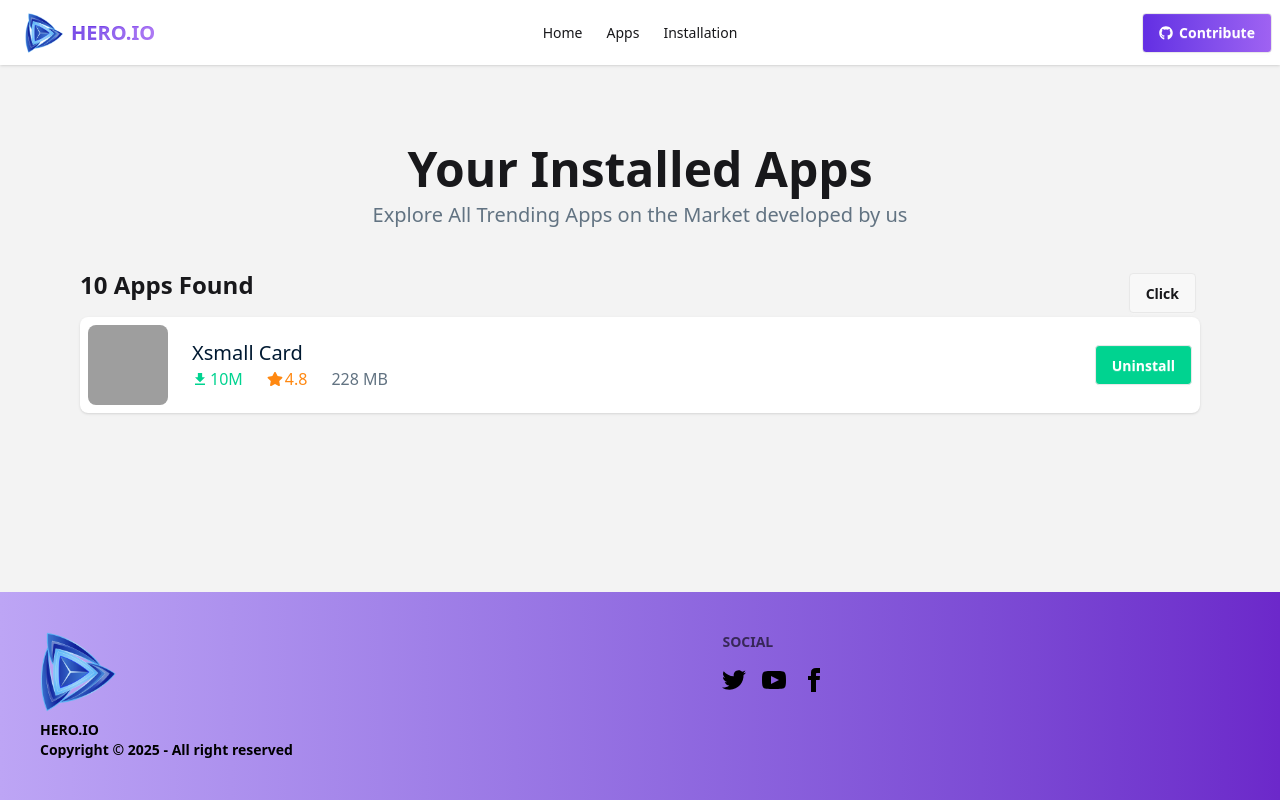
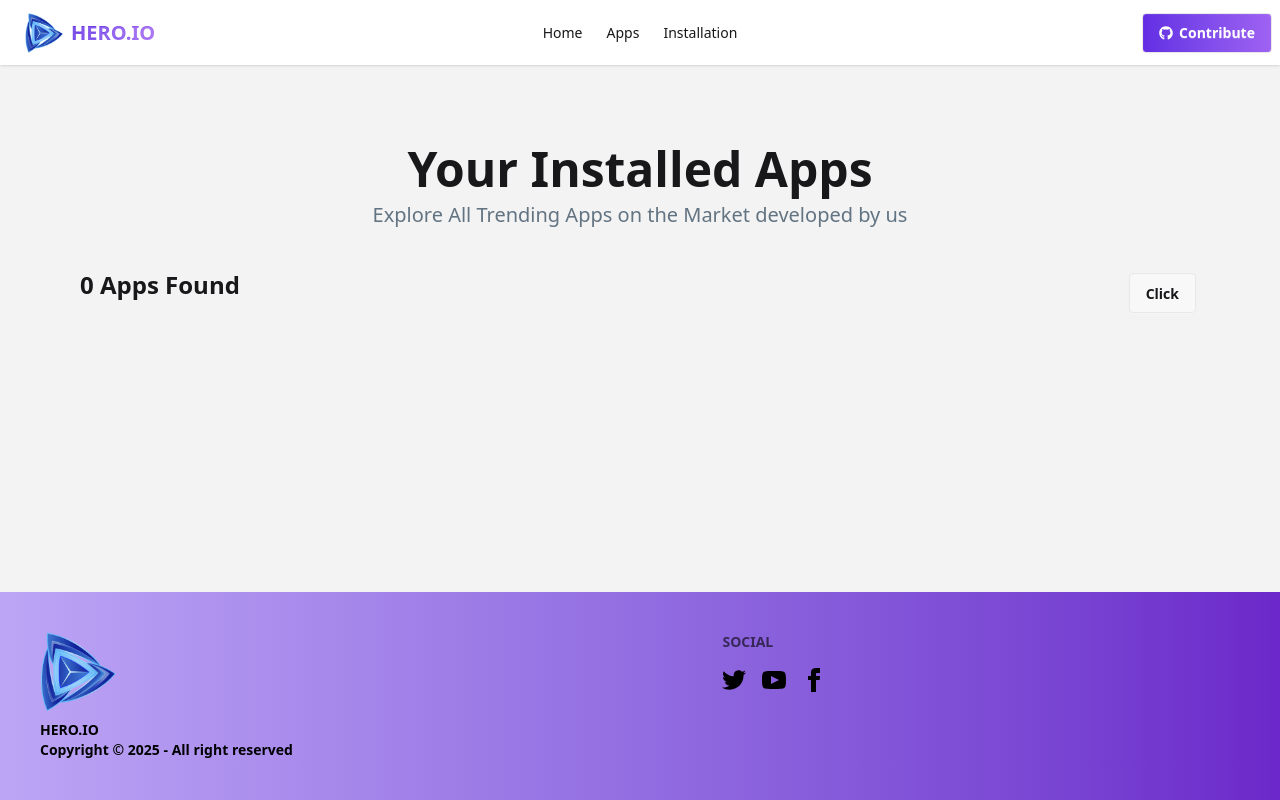
Before and after one commit to KnoxNeon/B12A08, a React (Vite) app: page /installation in a window 1280 px wide. Built offline with nearby package versions, Linux system fonts and the light colour scheme; grey boxes are pictures that could not be loaded.

Commit message:
add installed apps and localstorage

```diff
--- a/src/Pages/AppDetails.jsx
+++ b/src/Pages/AppDetails.jsx
@@ -1,7 +1,7 @@
 import React from 'react'
-import { useParams } from 'react-router' // ← Fixed import (was 'react-router')
+import { useParams } from 'react-router'
 import useApps from '../Hooks/useApps'
-import { Star, Download } from 'lucide-react' // Optional: for nice icons
+import { Star, Download } from 'lucide-react'
 
 const AppDetails = () => {
   const { id } = useParams()
@@ -11,62 +11,78 @@ const AppDetails = () => {
 
   if (loading) return <p>Loading......</p>
 
+  const {companyName, description, downloads, image, ratingAvg, reviews, size, title} = app || {}
+
+  const handleInstall = () => {
+    const existingList = JSON.parse(localStorage.getItem('installed') || '[]')
+    let updatedList = []
+
+    if(existingList){
+      const isDuplicate = existingList.some(a => a.id === app.id)
+      if(isDuplicate) return alert('the app is already installed')
+      updatedList = [...existingList, app]
+    }else{
+      updatedList.push(app)
+    }
+    localStorage.setItem('installed', JSON.stringify(updatedList))
+  }
+
   return (
     <div className="min-h-screen bg-gray-50 py-8">
       <div className="max-w-4xl mx-auto bg-white rounded-2xl shadow-xl overflow-hidden">
-        {/* Top Section - App Info */}
+
         <div className="p-6 sm:p-8">
           <div className="flex flex-col sm:flex-row gap-6">
-            {/* App Icon - Fixed size */}
+
             <div className="shrink-0">
               <img
-                src={app.image}
-                alt={app.title}
+                src={image}
+                alt={title}
                 className="w-32 h-32 sm:w-40 sm:h-40 rounded-3xl object-cover shadow-lg"
               />
             </div>
 
-            {/* App Details */}
+
             <div className="flex-1">
               <h1 className="text-2xl sm:text-3xl font-bold text-gray-900">
-                {app.title}
+                {title}
               </h1>
               <p className="text-sm text-gray-600 mt-1">
-                Developed by {app.companyName}
+                Developed by {companyName}
               </p>
 
-              {/* Stats Row */}
+
               <div className="flex flex-wrap items-center gap-6 mt-4 text-sm text-gray-600">
                 <div className="flex items-center gap-1">
                   <Download className="w-4 h-4" />
-                  <span>{app.downloads}M+ Downloads</span>
+                  <span>{downloads}M+ Downloads</span>
                 </div>
                 <div className="flex items-center gap-1">
                   <Star className="w-4 h-4 text-yellow-500 fill-yellow-500" />
-                  <span>{app.ratingAvg} Rating</span>
+                  <span>{ratingAvg} Rating</span>
                 </div>
                 <div>
-                  <span>{app.reviews}K Reviews</span>
+                  <span>{reviews}K Reviews</span>
                 </div>
                 <div className="text-gray-500">
-                  {app.size} MB
+                  {size} MB
                 </div>
               </div>
 
-              {/* Install Button */}
-              <button className="mt-6 px-10 py-3 bg-green-500 hover:bg-green-600 text-white font-semibold rounded-full transition-all shadow-md hover:shadow-lg">
+
+              <button onClick={handleInstall} className="mt-6 px-10 py-3 bg-green-500 hover:bg-green-600 text-white font-semibold rounded-full transition-all shadow-md hover:shadow-lg">
                 Install Now ({app.size} MB)
               </button>
             </div>
           </div>
 
-          {/* Description */}
+
           <div className="mt-10 text-gray-700 leading-relaxed text-sm sm:text-base">
             <h2 className="text-xl font-semibold mb-4">About this app</h2>
             <p className="whitespace-pre-line">{app.description}</p>
           </div>
 
-          {/* Optional: Ratings breakdown */}
+
           {app.ratings && (
             <div className="mt-10">
               <h3 className="text-lg font-semibold mb-4">Ratings & Reviews</h3>
--- a/src/Pages/Installation.jsx
+++ b/src/Pages/Installation.jsx
@@ -1,14 +1,22 @@
-import React from 'react'
+import React, { useEffect, useState } from 'react'
 import { IoMdDownload } from "react-icons/io";
 import { FaStar } from "react-icons/fa";
 
 const Installation = () => {
+  const [installed, setInstalled] = useState([])
+  useEffect(()=>{
+    const existingList = JSON.parse(localStorage.getItem('installed'))
+    if(existingList){
+      setInstalled(existingList)
+    }
+  },[])
   return (
     <div className=''>
       <h1 className='pt-20 pb-2 text-5xl font-bold text-center'>Your Installed Apps</h1>
       <p className='text-[#627382] text-xl text-center mb-10'>Explore All Trending Apps on the Market developed by us</p>
+
       <div className='flex justify-between mt-2 mx-20'>
-        <h1 className=' text-2xl font-bold'><span>10</span> Apps Found</h1>
+        <h1 className=' text-2xl font-bold'><span>{installed.length}</span> Apps Found</h1>
         <div className="dropdown dropdown-end">
           <div tabIndex={0} role="button" className="btn m-1">Click</div>
           <ul tabIndex="-1" className="dropdown-content menu bg-base-100 rounded-box z-1 w-52 p-2 shadow-sm">
@@ -18,24 +26,27 @@ const Installation = () => {
         </div>
       </div>
 
-
-      <div className="bg-base-100 card-xs shadow-sm flex justify-between items-center mx-20 p-2 rounded-lg">
+      {
+        installed.map(a =>(
+          <div className="bg-base-100 card-xs shadow-sm flex justify-between items-center mx-20 p-4 rounded-lg mb-4">
         <div className='flex items-center gap-6'>
-          <img className='w-20 h-20 rounded-lg' src="../demo-app(1).webp" alt="" />
+          <img className='w-20 h-20 rounded-lg' src={a.image} alt="" />
           <div className="">
-            <h2 className="text-[#001931] font-medium text-xl">Xsmall Card</h2>
+            <h2 className="text-[#001931] font-medium text-xl">{a.title}</h2>
             <div className="flex gap-6">
-              <p className="flex items-center gap-0.5 text-[#00D390] text-base font-medium "> <IoMdDownload />10M</p>
-              <p className="flex items-center gap-0.5 text-[#FF8811] text-base font-medium "><FaStar />4.8</p>
-              <p className="flex items-center gap-0.5 text-[#627382] text-base font-medium">228 MB</p>
+              <p className="flex items-center gap-0.5 text-[#00D390] text-base font-medium "> <IoMdDownload />{a.downloads}</p>
+              <p className="flex items-center gap-0.5 text-[#FF8811] text-base font-medium "><FaStar />{a.ratingAvg}</p>
+              <p className="flex items-center gap-0.5 text-[#627382] text-base font-medium">{a.size} MB</p>
             </div>
           </div>
         </div>
+        <button className='btn bg-[#00D390] text-white'>Uninstall</button>
+      </div>
+        ))
+      }
 
 
-        <button className='btn bg-[#00D390] text-white'>Uninstall</button>
 
-      </div>
     </div>
   )
 }
```
